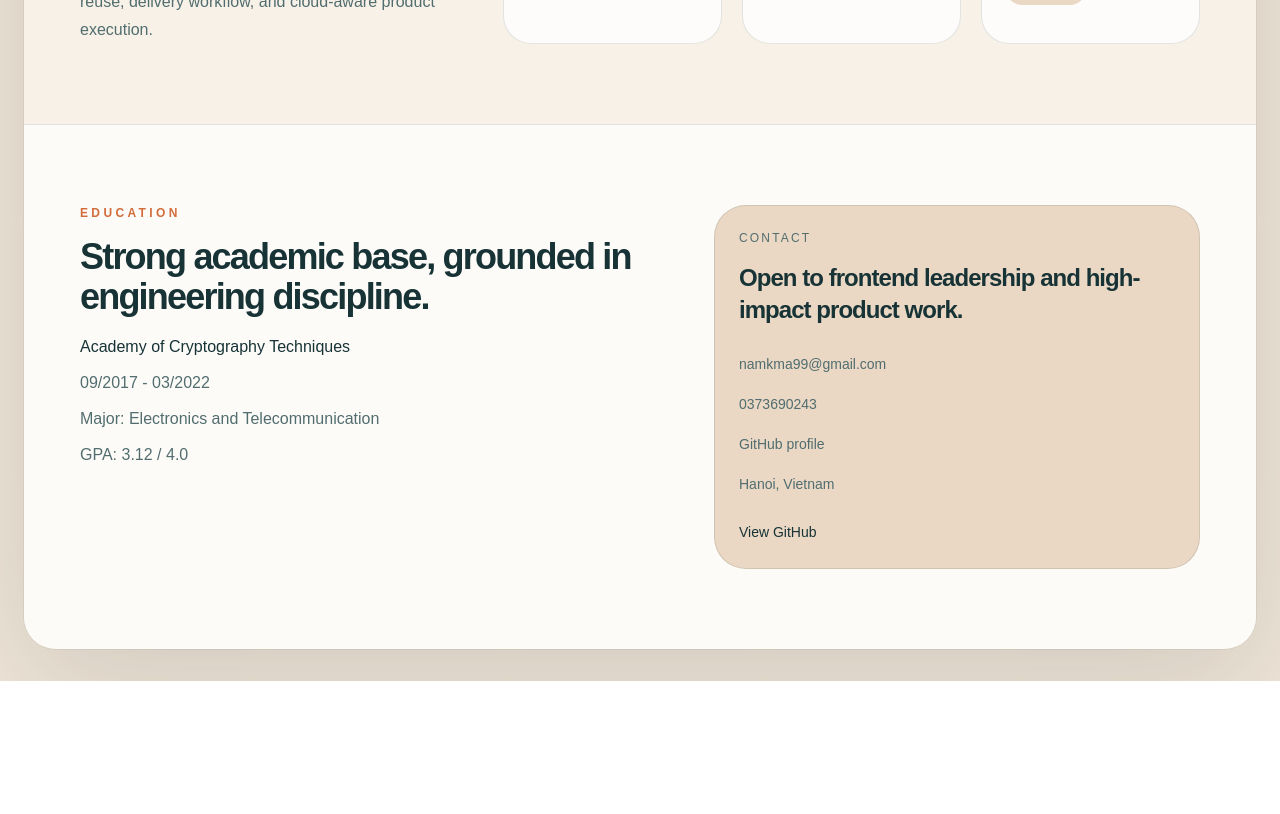
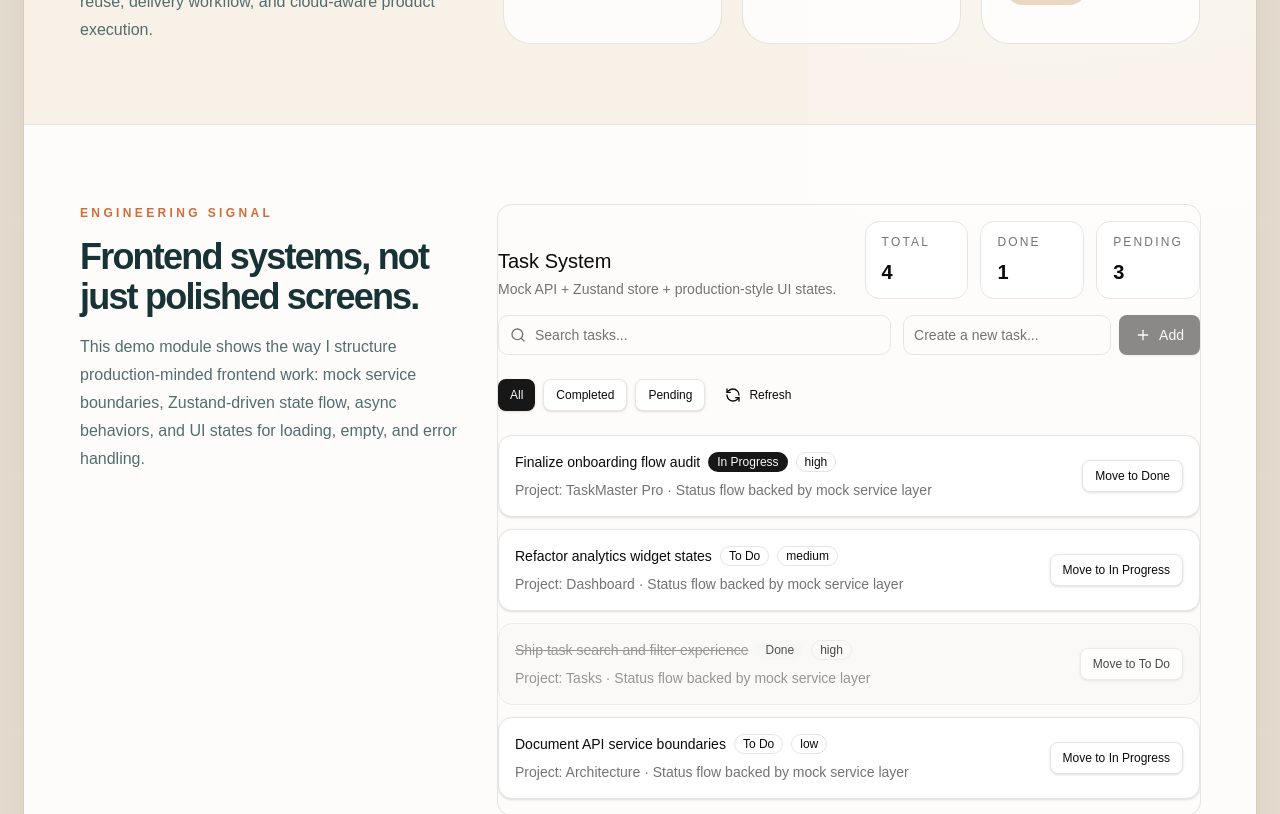
Before and after one commit to namkma99/react-base, a React (Vite) app: page / in a window 1280 px wide. Shown: the part 3080-3894 px from the top of the page. Before the commit the page ends 3761 px from the top, so only its background shows below. Built offline with nearby package versions, Linux system fonts and the light colour scheme.

Commit message:
feat(ui): add production-style task system demo

```diff
--- a/src/features/portfolio/PortfolioPage.tsx
+++ b/src/features/portfolio/PortfolioPage.tsx
@@ -9,6 +9,7 @@ import {
 } from 'lucide-react';
 import { Badge } from '@/components/ui/badge';
 import { Button } from '@/components/ui/button';
+import { TodoList } from '@/features/todo';
 import { education, experiences, featuredProject, highlights, profile, skills } from './content';
 
 const sectionTitleClass =
@@ -310,6 +311,24 @@ export const PortfolioPage = () => {
         </div>
       </section>
 
+      <section className="relative border-t border-[var(--portfolio-line)] bg-[rgba(255,255,255,0.78)] px-6 py-16 sm:px-10 lg:px-14 lg:py-20">
+        <div className="grid gap-10 lg:grid-cols-[0.7fr_1.3fr]">
+          <div className="space-y-4">
+            <p className={sectionTitleClass}>Engineering Signal</p>
+            <h2 className="text-3xl font-semibold tracking-[-0.05em] sm:text-4xl">
+              Frontend systems, not just polished screens.
+            </h2>
+            <p className="max-w-md text-base leading-7 text-[var(--portfolio-muted)]">
+              This demo module shows the way I structure production-minded frontend work: mock
+              service boundaries, Zustand-driven state flow, async behaviors, and UI states for
+              loading, empty, and error handling.
+            </p>
+          </div>
+
+          <TodoList />
+        </div>
+      </section>
+
       <section
         id="contact"
         className="relative grid gap-10 border-t border-[var(--portfolio-line)] bg-white/68 px-6 py-16 sm:px-10 lg:grid-cols-[1.1fr_0.9fr] lg:px-14 lg:py-20"
--- a/src/features/todo/api/get-todos.ts
+++ b/src/features/todo/api/get-todos.ts
@@ -1,6 +1,6 @@
-import api from '@/lib/axios';
 import type { Todo } from './types';
+import { getTasks } from '../services/task-service';
 
 export const getTodos = (): Promise<Todo[]> => {
-  return api.get<Todo[]>('/todos');
+  return getTasks();
 };
--- a/src/features/todo/api/types.ts
+++ b/src/features/todo/api/types.ts
@@ -7,4 +7,7 @@ export type Todo = {
   id: number;
   title: string;
   completed: boolean;
+  status?: 'todo' | 'in_progress' | 'done';
+  priority?: 'low' | 'medium' | 'high';
+  project?: string;
 };
--- a/src/features/todo/components/TodoList.tsx
+++ b/src/features/todo/components/TodoList.tsx
@@ -1,49 +1,147 @@
-import { useTodos } from '../hooks/use-todos';
+import { useEffect, useMemo } from 'react';
 import { useTodoViewStore } from '../stores/use-todo-view-store';
 import { Button } from '@/components/ui/button';
 import { Input } from '@/components/ui/input';
 import { Badge } from '@/components/ui/badge';
 import { Card, CardContent, CardHeader, CardTitle } from '@/components/ui/card';
-import { Search } from 'lucide-react';
+import { Search, Plus, RefreshCcw } from 'lucide-react';
 
 export const TodoList = () => {
-  const { data, isLoading, isError, error } = useTodos();
-  const { filter, setFilter, searchQuery, setSearchQuery } = useTodoViewStore();
+  const {
+    tasks,
+    isLoading,
+    error,
+    filter,
+    searchQuery,
+    draftTitle,
+    fetchTasks,
+    createDraftTask,
+    updateTask,
+    clearError,
+    setFilter,
+    setSearchQuery,
+    setDraftTitle,
+  } = useTodoViewStore();
 
-  if (isLoading)
-    return (
-      <div className="animate-pulse p-8 text-center text-muted-foreground">Loading todos...</div>
-    );
-  if (isError)
-    return (
-      <div className="p-8 text-center text-destructive">Error: {(error as Error).message}</div>
-    );
+  useEffect(() => {
+    void fetchTasks();
+  }, [fetchTasks]);
 
-  const filteredData = data
-    ?.filter((todo) => {
+  const filteredData = useMemo(
+    () =>
+      tasks
+        .filter((todo) => {
           if (filter === 'completed') return todo.completed;
           if (filter === 'pending') return !todo.completed;
           return true;
         })
-    .filter((todo) => todo.title.toLowerCase().includes(searchQuery.toLowerCase()));
+        .filter((todo) => todo.title.toLowerCase().includes(searchQuery.toLowerCase())),
+    [tasks, filter, searchQuery]
+  );
+
+  const taskStats = useMemo(
+    () => ({
+      total: tasks.length,
+      completed: tasks.filter((task) => task.completed).length,
+      pending: tasks.filter((task) => !task.completed).length,
+    }),
+    [tasks]
+  );
+
+  if (isLoading && tasks.length === 0) {
+    return (
+      <div className="animate-pulse p-8 text-center text-muted-foreground">Loading tasks...</div>
+    );
+  }
+
+  if (error && tasks.length === 0) {
+    return (
+      <div className="space-y-4 rounded-2xl border border-destructive/30 bg-destructive/5 p-6 text-center">
+        <p className="text-sm font-medium text-destructive">{error}</p>
+        <Button size="sm" variant="outline" onClick={() => void fetchTasks()}>
+          Retry
+        </Button>
+      </div>
+    );
+  }
+
+  const getStatusLabel = (status: 'todo' | 'in_progress' | 'done' | undefined) => {
+    if (status === 'in_progress') return 'In Progress';
+    if (status === 'done') return 'Done';
+    return 'To Do';
+  };
+
+  const getNextStatus = (status: 'todo' | 'in_progress' | 'done' | undefined) => {
+    if (status === 'todo') return 'in_progress';
+    if (status === 'in_progress') return 'done';
+    return 'todo';
+  };
+
+  const getStatusVariant = (status: 'todo' | 'in_progress' | 'done' | undefined) => {
+    if (status === 'done') return 'secondary' as const;
+    if (status === 'in_progress') return 'default' as const;
+    return 'outline' as const;
+  };
 
   return (
     <Card className="border-none bg-transparent shadow-none">
       <CardHeader className="px-0 pt-0">
-        <CardTitle className="text-xl">Tasks</CardTitle>
+        <div className="flex flex-col gap-4 lg:flex-row lg:items-end lg:justify-between">
+          <div>
+            <CardTitle className="text-xl">Task System</CardTitle>
+            <p className="mt-1 text-sm text-muted-foreground">
+              Mock API + Zustand store + production-style UI states.
+            </p>
+          </div>
+          <div className="grid grid-cols-3 gap-3">
+            <div className="rounded-xl border bg-card px-4 py-3">
+              <p className="text-xs tracking-[0.18em] text-muted-foreground uppercase">Total</p>
+              <p className="mt-2 text-xl font-semibold">{taskStats.total}</p>
+            </div>
+            <div className="rounded-xl border bg-card px-4 py-3">
+              <p className="text-xs tracking-[0.18em] text-muted-foreground uppercase">Done</p>
+              <p className="mt-2 text-xl font-semibold">{taskStats.completed}</p>
+            </div>
+            <div className="rounded-xl border bg-card px-4 py-3">
+              <p className="text-xs tracking-[0.18em] text-muted-foreground uppercase">Pending</p>
+              <p className="mt-2 text-xl font-semibold">{taskStats.pending}</p>
+            </div>
+          </div>
+        </div>
       </CardHeader>
       <CardContent className="space-y-6 px-0">
-        <div className="flex flex-col gap-4">
+        <div className="grid gap-3 lg:grid-cols-[1fr_auto]">
           <div className="relative">
             <Search className="absolute top-1/2 left-3 h-4 w-4 -translate-y-1/2 text-muted-foreground" />
             <Input
               placeholder="Search tasks..."
-              className="pl-9"
+              className="h-10 pl-9"
               value={searchQuery}
               onChange={(e) => setSearchQuery(e.target.value)}
             />
           </div>
           <div className="flex gap-2">
+            <Input
+              className="h-10 min-w-52"
+              placeholder="Create a new task..."
+              value={draftTitle}
+              onChange={(e) => setDraftTitle(e.target.value)}
+              onKeyDown={(e) => {
+                if (e.key === 'Enter') void createDraftTask();
+              }}
+            />
+            <Button
+              className="h-10"
+              onClick={() => void createDraftTask()}
+              disabled={!draftTitle.trim()}
+            >
+              <Plus className="h-4 w-4" />
+              Add
+            </Button>
+          </div>
+        </div>
+
+        <div className="flex flex-wrap items-center gap-2">
           {(['all', 'completed', 'pending'] as const).map((f) => (
             <Button
               key={f}
@@ -55,30 +153,71 @@ export const TodoList = () => {
               {f}
             </Button>
           ))}
-          </div>
+          <Button
+            variant="ghost"
+            size="sm"
+            className="h-8"
+            onClick={() => void fetchTasks()}
+            disabled={isLoading}
+          >
+            <RefreshCcw className={`h-4 w-4 ${isLoading ? 'animate-spin' : ''}`} />
+            Refresh
+          </Button>
         </div>
 
+        {error && (
+          <div className="flex items-center justify-between rounded-xl border border-destructive/30 bg-destructive/5 px-4 py-3 text-sm text-destructive">
+            <span>{error}</span>
+            <Button size="sm" variant="ghost" className="h-7" onClick={clearError}>
+              Dismiss
+            </Button>
+          </div>
+        )}
+
         <ul className="space-y-3">
-          {filteredData?.slice(0, 10).map((todo) => (
+          {filteredData.slice(0, 10).map((todo) => (
             <li
               key={todo.id}
-              className={`flex items-center justify-between rounded-xl border p-4 transition-all hover:bg-accent/50 ${
-                todo.completed ? 'bg-muted/50 opacity-60' : 'border-border bg-card shadow-sm'
+              className={`rounded-xl border p-4 transition-all hover:bg-accent/50 ${
+                todo.completed ? 'bg-muted/50 opacity-75' : 'border-border bg-card shadow-sm'
               }`}
             >
+              <div className="flex flex-col gap-3 lg:flex-row lg:items-center lg:justify-between">
+                <div className="space-y-2">
+                  <div className="flex flex-wrap items-center gap-2">
                     <span
-                className={todo.completed ? 'text-muted-foreground line-through' : 'font-medium'}
+                      className={
+                        todo.completed ? 'text-muted-foreground line-through' : 'font-medium'
+                      }
                     >
                       {todo.title}
                     </span>
-              <Badge variant={todo.completed ? 'secondary' : 'outline'} className="ml-2">
-                {todo.completed ? 'Done' : 'ToDo'}
+                    <Badge variant={getStatusVariant(todo.status)}>
+                      {getStatusLabel(todo.status)}
                     </Badge>
+                    {todo.priority && <Badge variant="outline">{todo.priority}</Badge>}
+                  </div>
+                  <p className="text-sm text-muted-foreground">
+                    Project: {todo.project ?? 'Internal'} · Status flow backed by mock service layer
+                  </p>
+                </div>
+                <Button
+                  size="sm"
+                  variant="outline"
+                  onClick={() => void updateTask(todo.id, getNextStatus(todo.status))}
+                  disabled={isLoading}
+                >
+                  Move to {getStatusLabel(getNextStatus(todo.status))}
+                </Button>
+              </div>
             </li>
           ))}
-          {filteredData?.length === 0 && (
-            <li className="rounded-xl border-2 border-dashed py-8 text-center text-muted-foreground">
-              No tasks matched your search.
+          {filteredData.length === 0 && (
+            <li className="rounded-xl border-2 border-dashed py-10 text-center text-muted-foreground">
+              <p className="font-medium">No tasks matched your current filters.</p>
+              <p className="mt-2 text-sm">
+                Try another search term or create a new task to test the flow.
+              </p>
             </li>
           )}
         </ul>
--- /dev/null
+++ b/src/features/todo/services/task-service.ts
@@ -0,0 +1,87 @@
+import type { Todo } from '../api/types';
+
+const delay = (ms = 500) => new Promise((resolve) => setTimeout(resolve, ms));
+
+const createTodo = (todo: Todo): Todo => ({ ...todo });
+
+let taskDb: Todo[] = [
+  createTodo({
+    id: 101,
+    userId: 1,
+    title: 'Finalize onboarding flow audit',
+    completed: false,
+    status: 'in_progress',
+    priority: 'high',
+    project: 'TaskMaster Pro',
+  }),
+  createTodo({
+    id: 102,
+    userId: 1,
+    title: 'Refactor analytics widget states',
+    completed: false,
+    status: 'todo',
+    priority: 'medium',
+    project: 'Dashboard',
+  }),
+  createTodo({
+    id: 103,
+    userId: 1,
+    title: 'Ship task search and filter experience',
+    completed: true,
+    status: 'done',
+    priority: 'high',
+    project: 'Tasks',
+  }),
+  createTodo({
+    id: 104,
+    userId: 1,
+    title: 'Document API service boundaries',
+    completed: false,
+    status: 'todo',
+    priority: 'low',
+    project: 'Architecture',
+  }),
+];
+
+export const getTasks = async (): Promise<Todo[]> => {
+  await delay();
+  return taskDb.map(createTodo);
+};
+
+export const createTask = async (title: string): Promise<Todo> => {
+  await delay(350);
+
+  const task: Todo = {
+    id: Date.now(),
+    userId: 1,
+    title,
+    completed: false,
+    status: 'todo',
+    priority: 'medium',
+    project: 'Tasks',
+  };
+
+  taskDb = [task, ...taskDb];
+  return createTodo(task);
+};
+
+export const updateTaskStatus = async (
+  id: number,
+  status: Exclude<Todo['status'], undefined>
+): Promise<Todo> => {
+  await delay(250);
+
+  const currentTask = taskDb.find((task) => task.id === id);
+  if (!currentTask) {
+    throw new Error('Task not found');
+  }
+
+  const updatedTask: Todo = {
+    ...currentTask,
+    status,
+    completed: status === 'done',
+  };
+
+  taskDb = taskDb.map((task) => (task.id === id ? updatedTask : task));
+  return createTodo(updatedTask);
+};
--- a/src/features/todo/stores/use-todo-view-store.ts
+++ b/src/features/todo/stores/use-todo-view-store.ts
@@ -1,15 +1,80 @@
 import { create } from 'zustand';
+import { createTask, getTasks, updateTaskStatus } from '../services/task-service';
+import type { Todo } from '../api/types';
 
 interface TodoViewState {
+  tasks: Todo[];
+  isLoading: boolean;
+  error: string | null;
   filter: 'all' | 'completed' | 'pending';
+  searchQuery: string;
+  draftTitle: string;
+  fetchTasks: () => Promise<void>;
+  createDraftTask: () => Promise<void>;
+  updateTask: (id: number, status: 'todo' | 'in_progress' | 'done') => Promise<void>;
+  clearError: () => void;
   setFilter: (filter: 'all' | 'completed' | 'pending') => void;
-  searchQuery: string;
   setSearchQuery: (query: string) => void;
+  setDraftTitle: (value: string) => void;
 }
 
-export const useTodoViewStore = create<TodoViewState>((set) => ({
+export const useTodoViewStore = create<TodoViewState>((set, get) => ({
+  tasks: [],
+  isLoading: false,
+  error: null,
   filter: 'all',
+  searchQuery: '',
+  draftTitle: '',
+  fetchTasks: async () => {
+    set({ isLoading: true, error: null });
+    try {
+      const tasks = await getTasks();
+      set({ tasks, isLoading: false });
+    } catch (error) {
+      set({
+        error: error instanceof Error ? error.message : 'Unable to load tasks',
+        isLoading: false,
+      });
+    }
+  },
+  createDraftTask: async () => {
+    const { draftTitle } = get();
+    const title = draftTitle.trim();
+
+    if (!title) return;
+
+    set({ isLoading: true, error: null });
+    try {
+      const task = await createTask(title);
+      set((state) => ({
+        tasks: [task, ...state.tasks],
+        draftTitle: '',
+        isLoading: false,
+      }));
+    } catch (error) {
+      set({
+        error: error instanceof Error ? error.message : 'Unable to create task',
+        isLoading: false,
+      });
+    }
+  },
+  updateTask: async (id, status) => {
+    set({ isLoading: true, error: null });
+    try {
+      const updatedTask = await updateTaskStatus(id, status);
+      set((state) => ({
+        tasks: state.tasks.map((task) => (task.id === id ? updatedTask : task)),
+        isLoading: false,
+      }));
+    } catch (error) {
+      set({
+        error: error instanceof Error ? error.message : 'Unable to update task',
+        isLoading: false,
+      });
+    }
+  },
+  clearError: () => set({ error: null }),
   setFilter: (filter) => set({ filter }),
-  searchQuery: '',
   setSearchQuery: (searchQuery) => set({ searchQuery }),
+  setDraftTitle: (draftTitle) => set({ draftTitle }),
 }));
```
Lines whose indentation alone changed are shown as unchanged.
